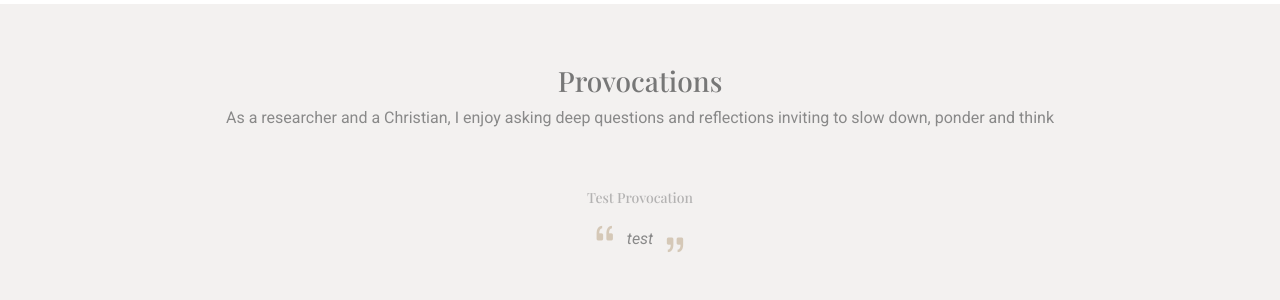
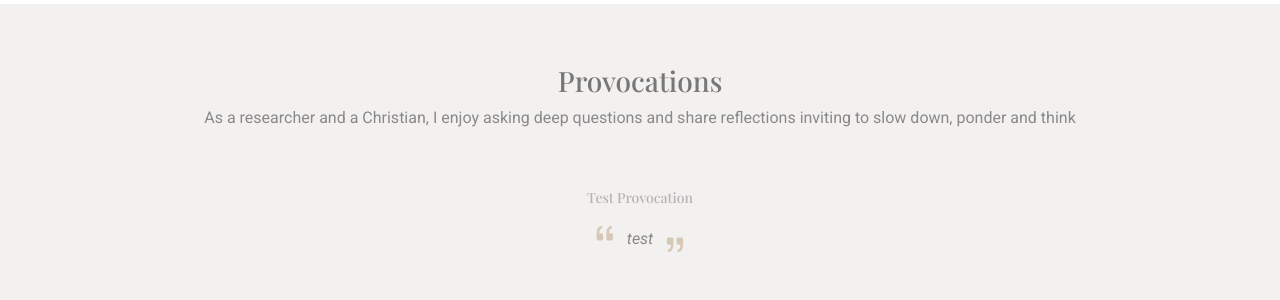
Before and after one commit to amandahorzyk/amandahorzyk.github.io, a Jekyll site: the page built from index.html, in a window 1280 px wide and 900 px high, scrolled down 1927 px. Shown: the part 152-452 px from the top of the window. Built offline with Jekyll 4.4.1, drawn with Linux system fonts in a browser that asks for light colours; some web fonts are replaced; some of the changed text lies outside the part shown.

```diff
--- a/index.html
+++ b/index.html
@@ -251,7 +251,7 @@
       <!-- Section Title -->
       <div class="container section-title" data-aos="fade-up">
         <h3>Provocations</h3>
-        <p>As a researcher and a Christian, I enjoy asking deep questions and reflections inviting to slow down, ponder and think</p>
+        <p>As a researcher and a Christian, I enjoy asking deep questions and share reflections inviting to slow down, ponder and think</p>
       </div><!-- End Section Title -->
 
       <div class="container" data-aos="fade-up" data-aos-delay="100">
```
Also changed, not shown: other parts of index.html (+1 -1 lines).
